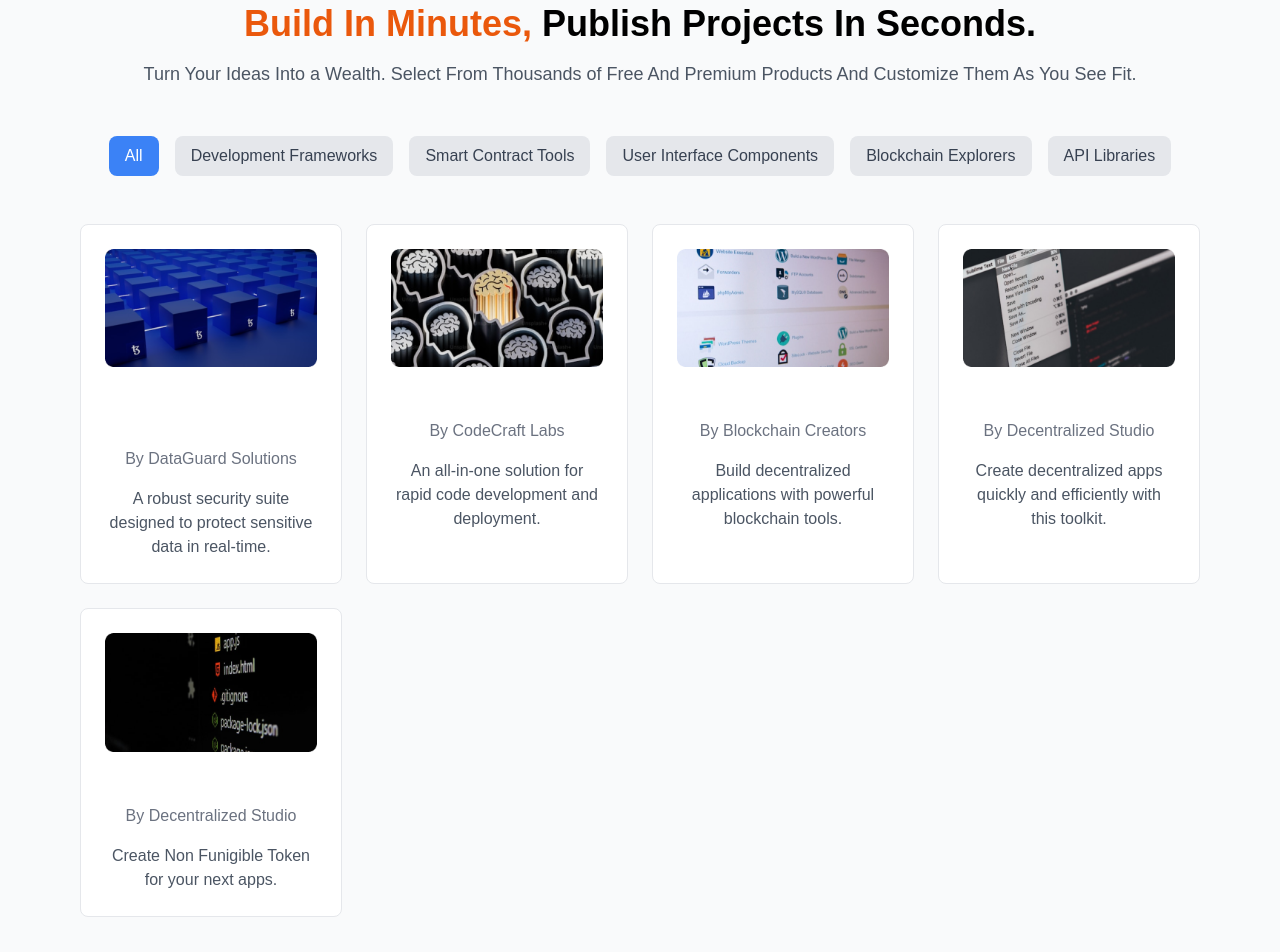
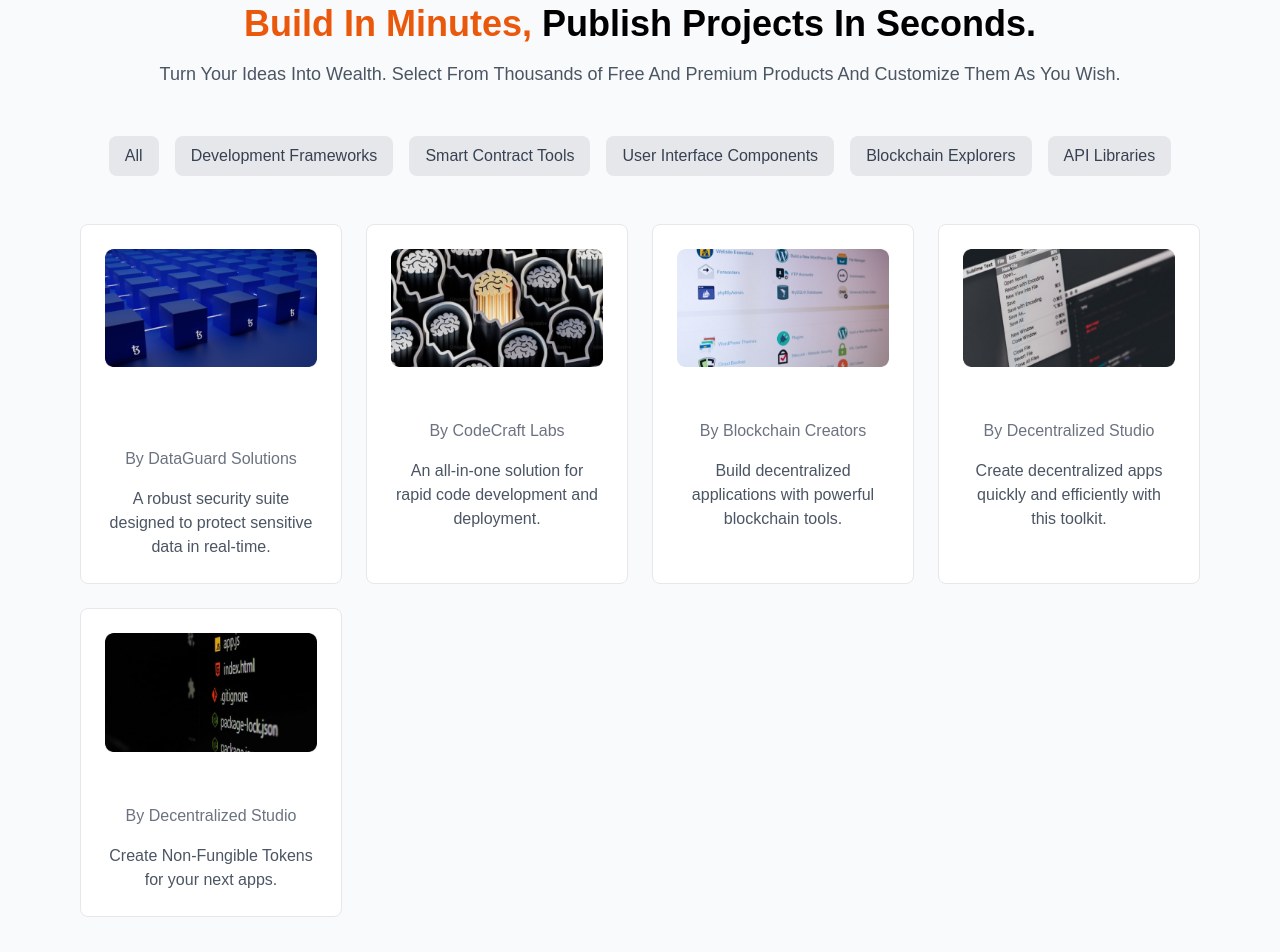
Before and after one commit to Obiajulu-gif/Swift, a Next.js app: page / in a window 1280 px wide. Shown: the part 1440-2392 px from the top of the page. Built offline with nearby package versions, Linux system fonts and the light colour scheme; no server answers.

Commit message:
added a major change

```diff
--- a/src/app/components/ServicesSection.js
+++ b/src/app/components/ServicesSection.js
@@ -1,16 +1,18 @@
-import React from "react";
-import Image from "next/image"; // Importing Next.js Image component
+"use client"
+import React, { useState, useEffect, useRef } from "react";
+import Image from "next/image";
 
 const ServicesSection = () => {
-	// Create an array of objects representing the service cards
+	const [visible, setVisible] = useState([]);
+
 	const services = [
 		{
 			id: 1,
-			image: "/images/dataguard.png", // Image URL
-			title: "DataGuard Security Suite", // Title of the service
-			provider: "By DataGuard Solutions", // Provider or creator
+			image: "/images/dataguard.png",
+			title: "DataGuard Security Suite",
+			provider: "By DataGuard Solutions",
 			description:
-				"A robust security suite designed to protect sensitive data in real-time.", // Short description
+				"A robust security suite designed to protect sensitive data in real-time.",
 		},
 		{
 			id: 2,
@@ -39,57 +41,75 @@ const ServicesSection = () => {
 		{
 			id: 5,
 			image: "/images/NFTStudio.png",
-			title: "DApp Designer Kit",
+			title: "NFT Studio",
 			provider: "By Decentralized Studio",
-			description:
-				"Create Non Funigible Token for your next apps.",
+			description: "Create Non-Fungible Tokens for your next apps.",
 		},
-		// Add more objects as needed
 	];
 
+	const sectionRef = useRef();
+
+	useEffect(() => {
+		const observer = new IntersectionObserver(
+			(entries) => {
+				entries.forEach((entry) => {
+					if (entry.isIntersecting) {
+						setVisible((prevVisible) => [...prevVisible, entry.target.id]);
+					}
+				});
+			},
+			{ threshold: 0.3 }
+		);
+
+		const elements = sectionRef.current.querySelectorAll(".service-card");
+		elements.forEach((el) => observer.observe(el));
+
+		return () => {
+			elements.forEach((el) => observer.unobserve(el));
+		};
+	}, []);
+
 	return (
-		<section className="py-16 bg-gray-50">
-			{/* Title and Subtitle */}
-			<div className="text-center mb-12">
+		<section ref={sectionRef} className="py-16 bg-gray-50">
+			<div className="text-center mb-12 px-4 sm:px-0">
 				<h1 className="text-4xl font-extrabold mb-4 text-black">
 					<span className="text-orange-600">Build In Minutes,</span> Publish
 					Projects In Seconds.
 				</h1>
 				<p className="text-gray-600 text-lg">
-					Turn Your Ideas Into a Wealth. Select From Thousands of Free And
-					Premium Products And Customize Them As You See Fit.
+					Turn Your Ideas Into Wealth. Select From Thousands of Free And Premium
+					Products And Customize Them As You Wish.
 				</p>
 			</div>
 
-			{/* Filter Buttons */}
-			<div className="flex flex-wrap justify-center gap-4 mb-12">
-				<button className="px-4 py-2 bg-blue-500 text-white rounded-lg w-full sm:w-auto">
-					All
-				</button>
-				<button className="px-4 py-2 bg-gray-200 text-gray-700 rounded-lg w-full sm:w-auto">
-					Development Frameworks
-				</button>
-				<button className="px-4 py-2 bg-gray-200 text-gray-700 rounded-lg w-full sm:w-auto">
-					Smart Contract Tools
-				</button>
-				<button className="px-4 py-2 bg-gray-200 text-gray-700 rounded-lg w-full sm:w-auto">
-					User Interface Components
-				</button>
-				<button className="px-4 py-2 bg-gray-200 text-gray-700 rounded-lg w-full sm:w-auto">
-					Blockchain Explorers
-				</button>
-				<button className="px-4 py-2 bg-gray-200 text-gray-700 rounded-lg w-full sm:w-auto">
-					API Libraries
-				</button>
-				{/* Add more buttons as needed */}
+			<div className="flex flex-wrap justify-center gap-4 mb-12 px-4">
+				{[
+					"All",
+					"Development Frameworks",
+					"Smart Contract Tools",
+					"User Interface Components",
+					"Blockchain Explorers",
+					"API Libraries",
+				].map((filter) => (
+					<button
+						key={filter}
+						className="px-4 py-2 bg-gray-200 text-gray-700 rounded-lg w-full sm:w-auto hover:bg-orange-600 hover:text-white transition-colors duration-300"
+					>
+						{filter}
+					</button>
+				))}
 			</div>
 
-			{/* Service Cards */}
 			<div className="grid grid-cols-1 sm:grid-cols-2 lg:grid-cols-4 gap-6 mx-4 sm:mx-8 lg:mx-20">
 				{services.map((service) => (
 					<div
+						id={`service-${service.id}`}
 						key={service.id}
-						className="border p-6 rounded-lg bg-white hover:shadow-lg transition-shadow"
+						className={`service-card border p-6 rounded-lg bg-white transform transition duration-500 ${
+							visible.includes(`service-${service.id}`)
+								? "opacity-100 translate-y-0"
+								: "opacity-0 translate-y-8"
+						}`}
 					>
 						<div className="text-center mb-4">
 							<Image
@@ -106,9 +126,9 @@ const ServicesSection = () => {
 					</div>
 				))}
 			</div>
-			{/* View All Button */}
+
 			<div className="text-center mt-12">
-				<button className="px-6 py-3 bg-gray-200 hover:bg-gray-300 text-gray-700 rounded-full shadow-md hover:shadow-lg transition-shadow">
+				<button className="px-6 py-3 bg-gray-200 hover:bg-gray-300 text-gray-700 rounded-full shadow-md hover:shadow-lg transition-shadow duration-300">
 					View All
 				</button>
 			</div>
```
